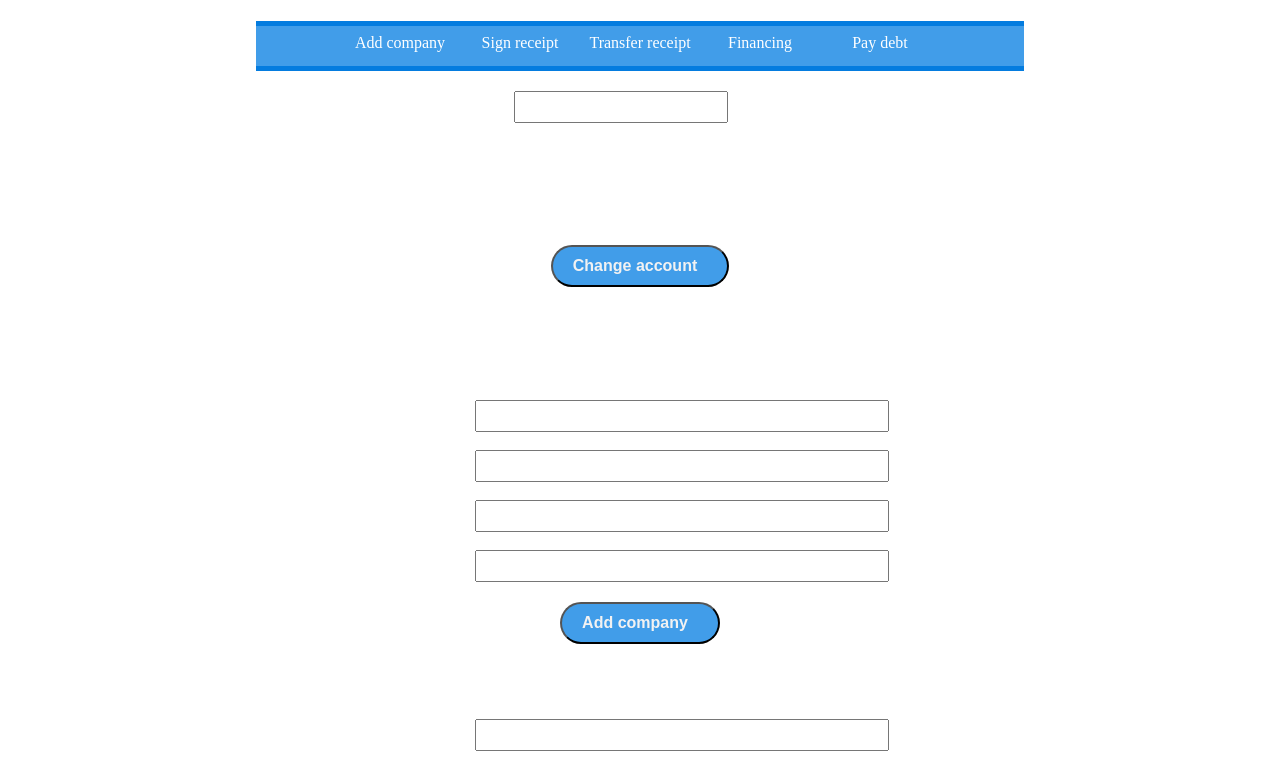
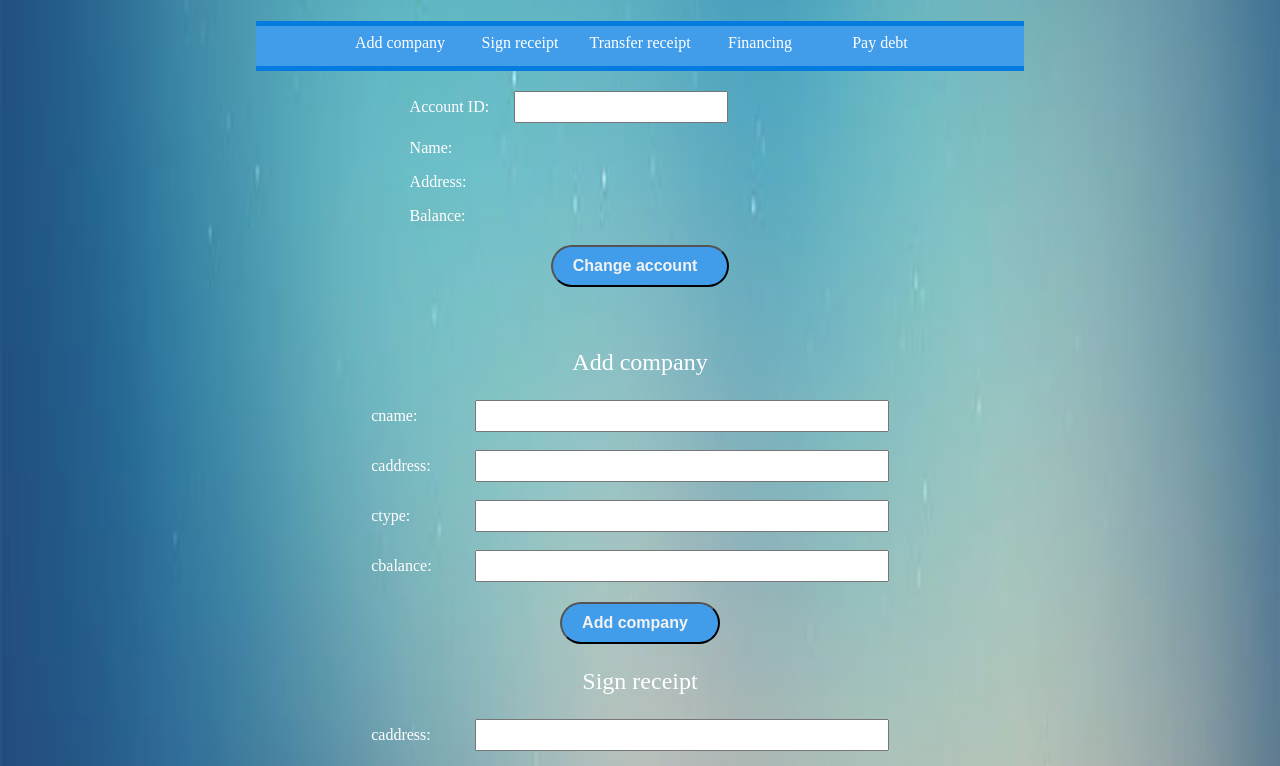
Before and after one commit to Buyiai/SupplyChain, a website built with webpack: page app/src/index.html in a window 1280 px wide. Shown: the part 140-906 px from the top of the page. Built offline with nearby package versions, Linux system fonts and the light colour scheme; files whose address does not match are found by name; what web3 would draw is missing.

Commit message:
Update index.css

```diff
--- a/app/src/index.css
+++ b/app/src/index.css
@@ -1,7 +1,7 @@
 body {
     margin-left: 20%;
     margin-right: 20%;
-    background: url('bg6.jpg');
+    background: url('bg.jpg');
     background-size: 100% 150%;
 }
 
```
